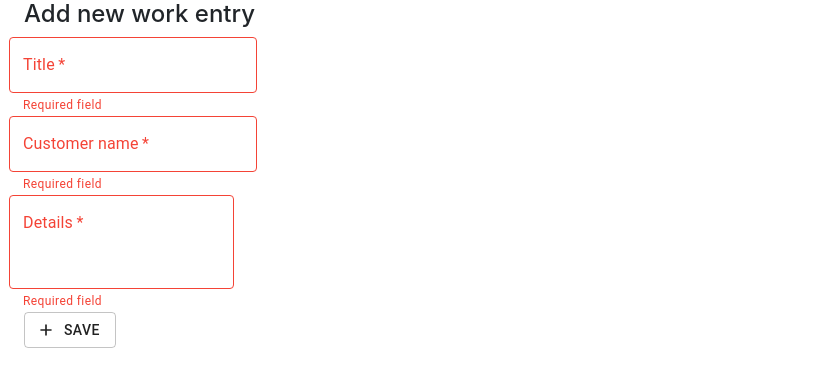
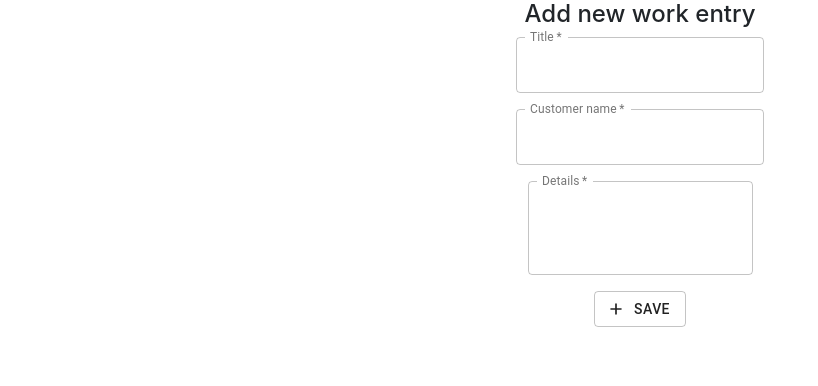
Before and after one commit to rtcharni/work_time_tracker, a React (Create React App) app in the folder frontend/: page /addworkentry in a window 1280 px wide. Shown: the top 386 px of the page, without its empty margins (0-818 px from the left). Built offline with nearby package versions, Linux system fonts and the light colour scheme.

Commit message:
added work form to middle

```diff
--- a/frontend/src/components/worktimepage/AddWorkEntryForm.tsx
+++ b/frontend/src/components/worktimepage/AddWorkEntryForm.tsx
@@ -1,4 +1,4 @@
-import React, { useState, Props, useEffect } from "react";
+import React, { useState, useEffect } from "react";
 import Button from "@material-ui/core/Button";
 import TextField from "@material-ui/core/TextField";
 import { Container, Snackbar } from "@material-ui/core";
@@ -21,7 +21,7 @@ const AddWorkEntryForm = ({ config }: AppProps) => {
     if (config) {
       const formFields: any = {};
       for (const k of config.workFormFields) {
-        formFields[k] = "";
+        formFields[k] = " ";
       }
       setFields(formFields);
     }
@@ -65,7 +65,7 @@ const AddWorkEntryForm = ({ config }: AppProps) => {
    */
   const validateFields = (): boolean => {
     for (const inputValue of Object.values(fields)) {
-      if (!inputValue) {
+      if (!inputValue || !inputValue.trim()) {
         return false;
       }
     }
@@ -89,10 +89,10 @@ const AddWorkEntryForm = ({ config }: AppProps) => {
         </MuiAlert> */}
       </Snackbar>
 
-      <Container>
+      <div className="d-flex flex-column align-items-center">
         <h4>Add new work entry</h4>
         {fields.workTitle !== undefined && (
-          <div className="row">
+          <div className="mb-3">
             <TextField
               required
               name="workTitle"
@@ -106,7 +106,7 @@ const AddWorkEntryForm = ({ config }: AppProps) => {
           </div>
         )}
         {fields.customerName !== undefined && (
-          <div className="row">
+          <div className="mb-3">
             <TextField
               required
               name="customerName"
@@ -120,7 +120,7 @@ const AddWorkEntryForm = ({ config }: AppProps) => {
           </div>
         )}
         {fields.workDetails !== undefined && (
-          <div className="row">
+          <div className="mb-3">
             <TextField
               multiline
               rows="3"
@@ -144,7 +144,7 @@ const AddWorkEntryForm = ({ config }: AppProps) => {
         >
           Save
         </Button>
-      </Container>
+      </div>
     </React.Fragment>
   );
 };
```
